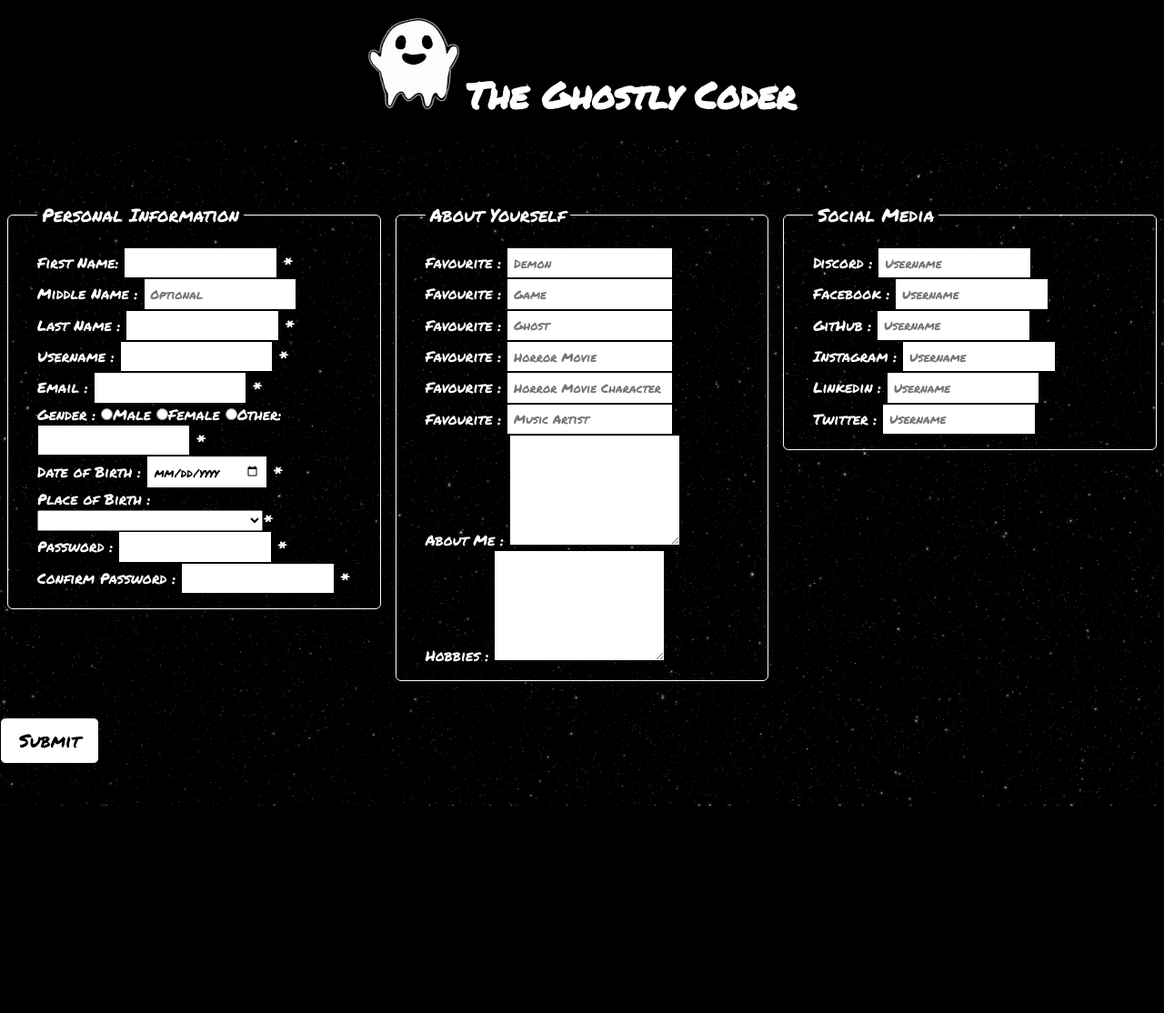
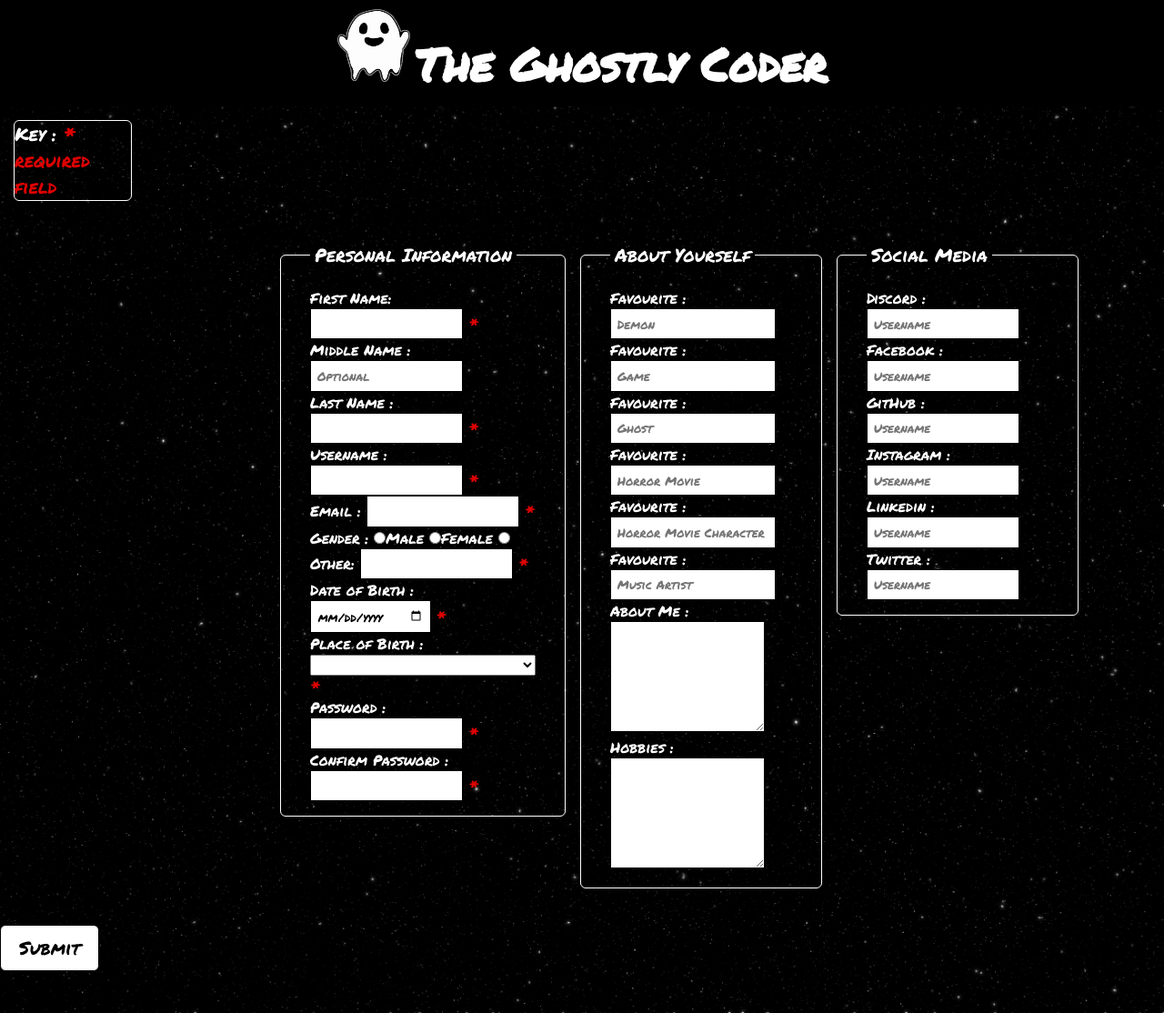
Before and after one commit to EthanHunter7/TheGhostlyCoder, a PHP site: page / in a window 1280 px wide. Shown: the whole page at 91% size. Before the commit the page ends 886 px from the top, so only its background shows below. Run offline with PHP 8.4, Linux system fonts and the light colour scheme; some web fonts are replaced.

Commit message:
Moved fieldsets to the middle of the page

```diff
--- a/Index.PHP
+++ b/Index.PHP
@@ -202,11 +202,12 @@
   ?>
   <!--Header-->
     <header>
-        <img class="img" src="/Resources/PngItem_6377826.png" alt="Cartoon Ghosts" width="100px" height="100px"/>
+      <div>
+        <img class="ghost" src="/Resources/PngItem_6377826.png" alt="Cartoon Ghosts" width="80px" height="80px"/>
         <h1>The Ghostly Coder</h1>
+      </div>
     </header>
-
-  <p><span class="error">* required field</span></p>
+    <p class="required"><span class="error"><label class="key">Key :  </label>* required field</span></p>
   <!--Personal Information-->
   <form action="/Thanks.PHP" method="POST" action="<?php echo htmlspecialchars($_SERVER["PHP_SELF"]);?>">
     <div class="row">
@@ -214,7 +215,7 @@
         <fieldset class= "personal">
           <legend>Personal Information</legend>
 
-          <div>
+          <div class="labels">
             <label class="marker">First Name:</label>
             <input type="text" name="Firstname" value="<?php echo $Firstname;?>">
             <span class="error">* <?php echo $FirstnameErr;?></span>
--- a/index.CSS
+++ b/index.CSS
@@ -7,15 +7,16 @@
 
 /* Header*/
 header{
-    padding: 20px;
+    padding: 10px;
     text-align: center;
     background: #000;
     color: #fff;
-    font-size: 20px;
 }
 h1{
     display: inline-block;
+    font-size: 50px;
 }
+
 /* Field set and legend */
 fieldset{
     margin: 2em 0;
@@ -31,13 +32,6 @@
     color: #fff;
 }
 
-/*Labels*/
-labels {
-    display: block;
-    margin-top: 16px;
-    background-color: #fff;
-    color: #000;
-}
 
 .checks labels {
     margin-top: 0;
@@ -50,6 +44,27 @@
     background-repeat: no-repeat;
     background-size: cover;
 }
+.error{
+    color:#de0202;
+}
+.required{
+    border-radius: 6px;
+    width: 10%;
+    border: 1px solid #fff;
+    margin-top: 15px;
+    margin-left: 15px;
+    font-size: 20px;
+}
+
+.key{
+    color: #fff;
+}
+
+fieldset{
+    max-width: 500px;
+}
+
+
 /*Inputs and Text Areas*/
 input[type="submit"]{
     padding: .5em 1em;
@@ -77,6 +92,8 @@
 .row{
     display:flex;
     flex-direction: row;
+    margin-left: 300px;
+    margin-right: 300px;
 }
 .column{
     margin: 8px;
```
